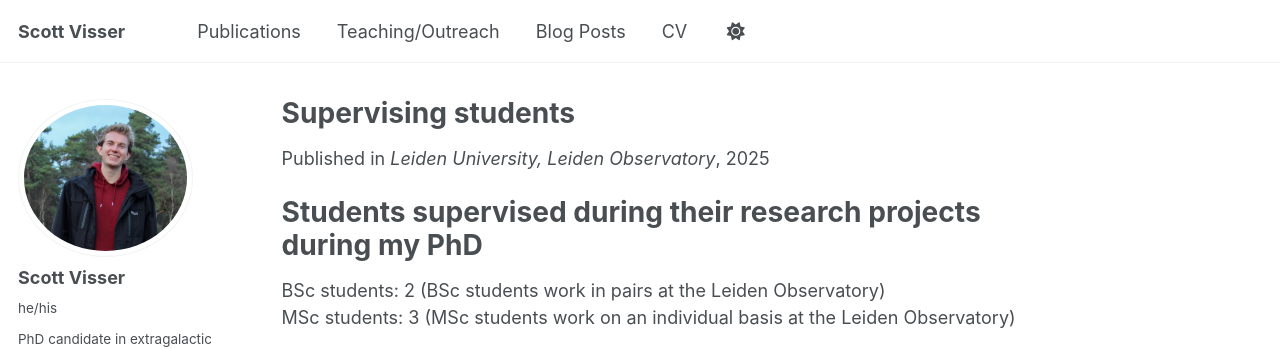
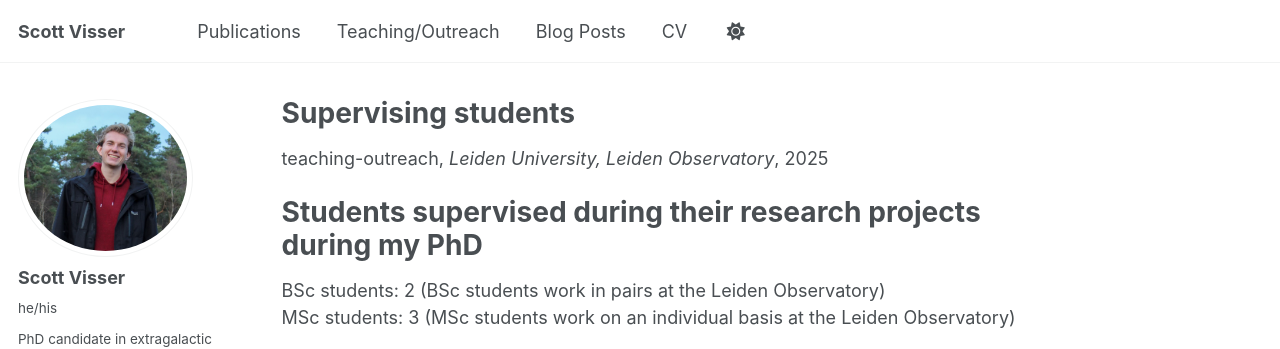
Before and after one commit to ScottV19/ScottV19.github.io, a Jekyll site: the page built from _teaching-outreach/student_supervision.md, in a window 1280 px wide and 1019 px high. Shown: the top 349 px of the window. Built offline with Jekyll 4.4.1, drawn with Linux system fonts in a browser that asks for light colours; some web fonts are replaced.

Commit message:
Test format teaching page

```diff
--- a/_layouts/single.html
+++ b/_layouts/single.html
@@ -34,10 +34,12 @@ layout: default
           <p class="page__date"><strong><i class="fa fa-fw fa-calendar" aria-hidden="true"></i> {{ site.data.ui-text[site.locale].date_label | default: "Published:" }}</strong> <time datetime="{{ page.modified | date: "%Y-%m-%d" }}">{{ page.modified | date: "%B %d, %Y" }}</time></p>
         {% endif %}
 
-        {% if page.collection == 'teaching' %}
+        {% if page.collection == 'teaching-outreach' %}
           <p> {{ page.type }}, <i>{{ page.venue }}</i>, {{ page.date | default: "1900-01-01" | date: "%Y" }} </p>
         {% elsif page.venue and page.date %}
           <p>Published in <i>{{ page.venue }}</i>, {{ page.date | default: "1900-01-01" | date: "%Y" }} </p>
+        {% elsif page.data == "none"}
+          <!-- do nothing -->
         {% elsif page.date %}
           <p class="page__date"><strong><i class="fa fa-fw fa-calendar" aria-hidden="true"></i> {{ site.data.ui-text[site.locale].date_label | default: "Published:" }}</strong> <time datetime="{{ page.date | date_to_xmlschema }}">{{ page.date | default: "1900-01-01" | date: "%B %d, %Y" }}</time></p>
         {% endif %}
```
Also changed, not shown: _teaching-outreach/TA_tasks.md (+1 -0 lines), _teaching-outreach/student_supervision.md (+1 -0 lines).
